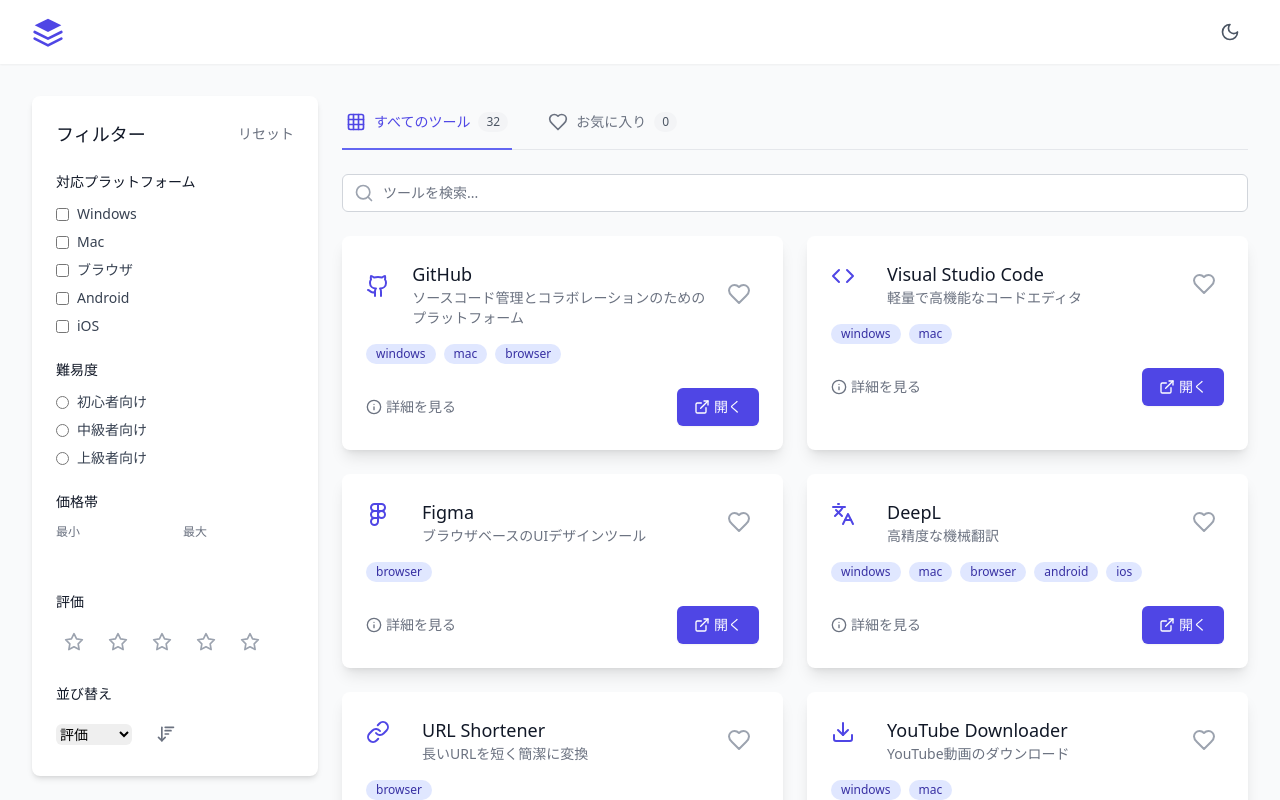
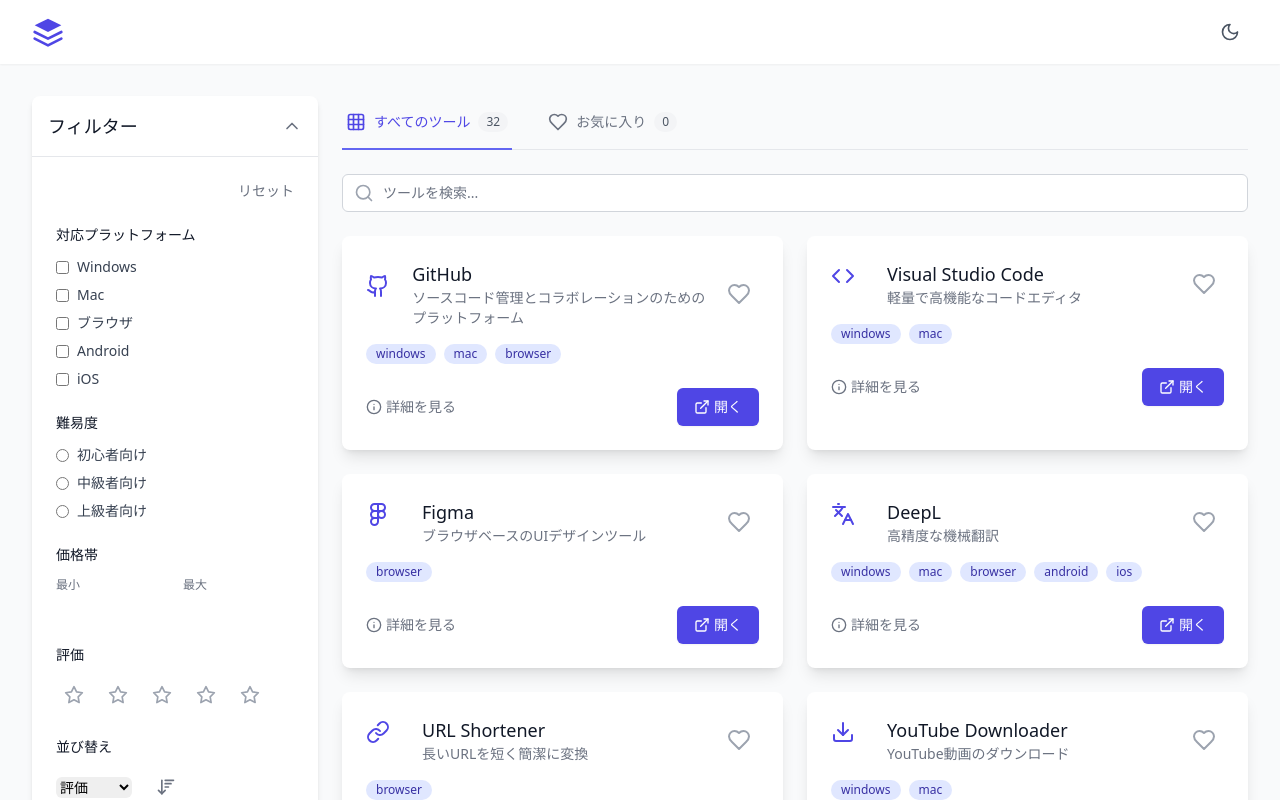
Before and after one commit to hrfm1623/ToolHub, a React (Vite) app: page / in a window 1280 px wide. Shown: the top 800 px of the page. Built offline with nearby package versions, Linux system fonts and the light colour scheme.

Commit message:
feat: フィルターを開閉式に

```diff
--- a/src/components/FilterPanel.tsx
+++ b/src/components/FilterPanel.tsx
@@ -1,5 +1,5 @@
-import React from "react";
-import { SortAsc, SortDesc, Star } from "lucide-react";
+import React, { useState } from "react";
+import { SortAsc, SortDesc, Star, ChevronDown, ChevronUp } from "lucide-react";
 import { useDispatch, useSelector } from "react-redux";
 import { RootState } from "../store/store";
 import {
@@ -39,12 +39,38 @@ export const FilterPanel: React.FC = () => {
     sortOrder,
   } = useSelector((state: RootState) => state.filter);
 
+  const [isOpen, setIsOpen] = useState(true);
+
   return (
-    <div className="bg-white dark:bg-gray-800 rounded-lg shadow-md p-6 space-y-6">
-      <div className="flex items-center justify-between">
-        <h2 className="text-lg font-medium text-gray-900 dark:text-white">
-          フィルター
-        </h2>
+    <div className="bg-white dark:bg-gray-800 rounded-lg shadow-md">
+      <div className="p-4 border-b border-gray-200 dark:border-gray-700">
+        <button
+          onClick={() => setIsOpen(!isOpen)}
+          className="w-full flex items-center justify-between text-lg font-medium text-gray-900 dark:text-white"
+        >
+          <div className="flex items-center">
+            <span>フィルター</span>
+            {selectedPlatforms.length > 0 ||
+            selectedDifficulty ||
+            priceRange.min ||
+            priceRange.max ||
+            rating ? (
+              <span className="ml-2 px-2 py-1 text-xs font-medium bg-indigo-100 dark:bg-indigo-900 text-indigo-800 dark:text-indigo-200 rounded-full">
+                適用中
+              </span>
+            ) : null}
+          </div>
+          {isOpen ? (
+            <ChevronUp className="h-5 w-5 text-gray-500 dark:text-gray-400" />
+          ) : (
+            <ChevronDown className="h-5 w-5 text-gray-500 dark:text-gray-400" />
+          )}
+        </button>
+      </div>
+
+      {isOpen && (
+        <div className="p-6 space-y-6">
+          <div className="flex justify-end">
             <button
               onClick={() => dispatch(resetFilters())}
               className="text-sm text-gray-500 dark:text-gray-400 hover:text-gray-700 dark:hover:text-gray-300"
@@ -201,5 +227,7 @@ export const FilterPanel: React.FC = () => {
             </div>
           </div>
         </div>
+      )}
+    </div>
   );
 };
```
Lines whose indentation alone changed are shown as unchanged.
